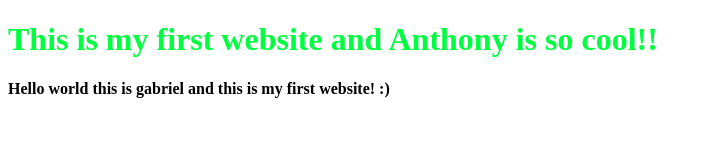
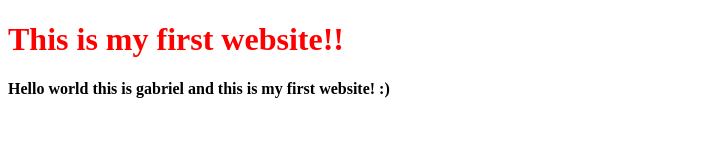
Before and after one commit to gaberaco/intro-to-html, a plain HTML site: page index.html in a window 1280 px wide. Shown: the whole page, without its empty margins (0-710 px from the left). Drawn offline with Linux system fonts and the light colour scheme.

Commit message:
update info

```diff
--- a/index.html
+++ b/index.html
@@ -8,7 +8,7 @@
     <title>My First Site!</title>
 </head>
 <body>
-    <h1>This is my first website and Anthony is so cool!!</h1>
+    <h1>This is my first website!!</h1>
     <p>Hello world this is gabriel and this is my first website! :)</p>
 </body>
 </html>
--- a/style.css
+++ b/style.css
@@ -1,5 +1,5 @@
 h1 {
-    color: rgb(0, 255, 64);
+    color: red;
 }
 
 p {
```
